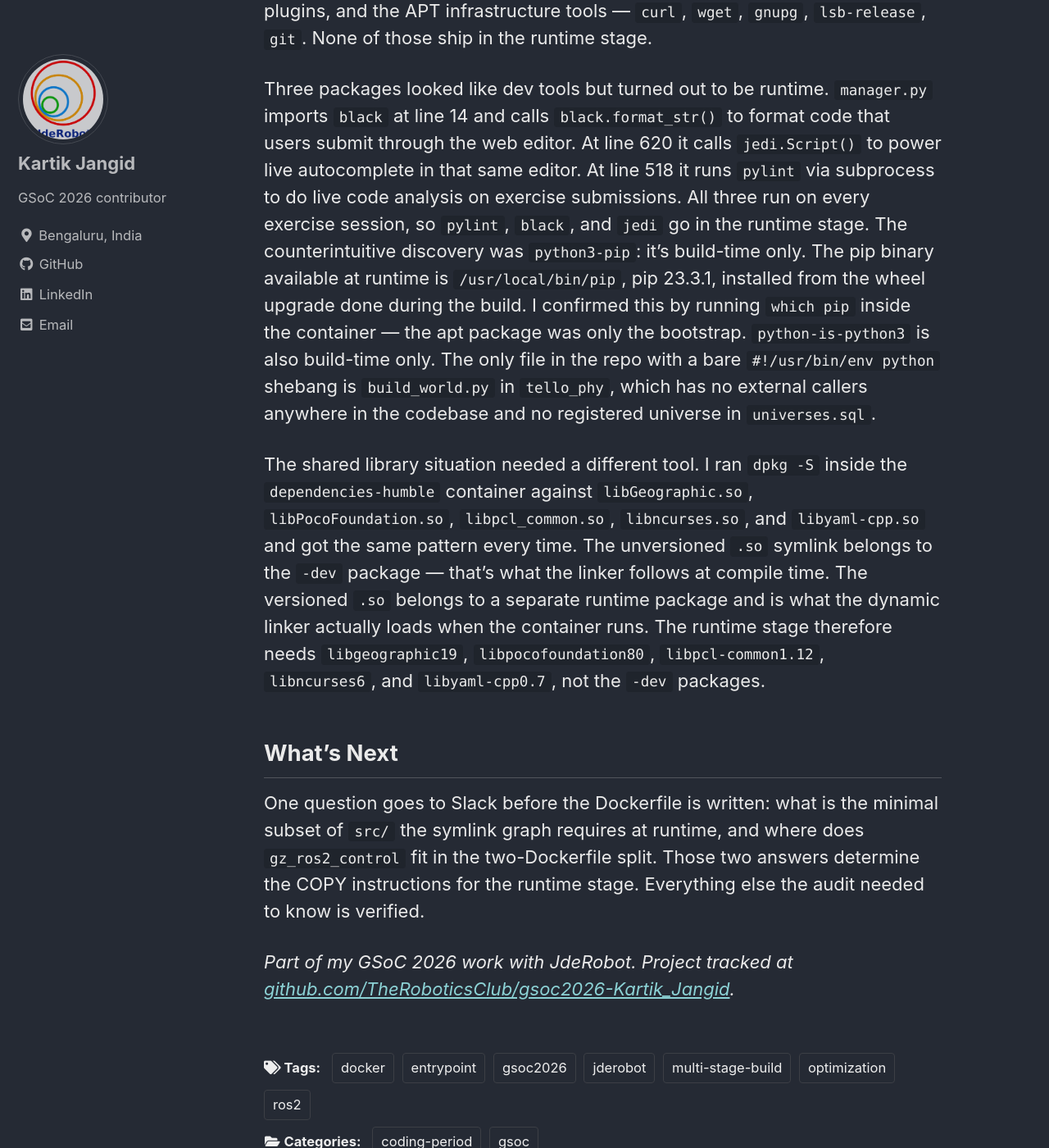
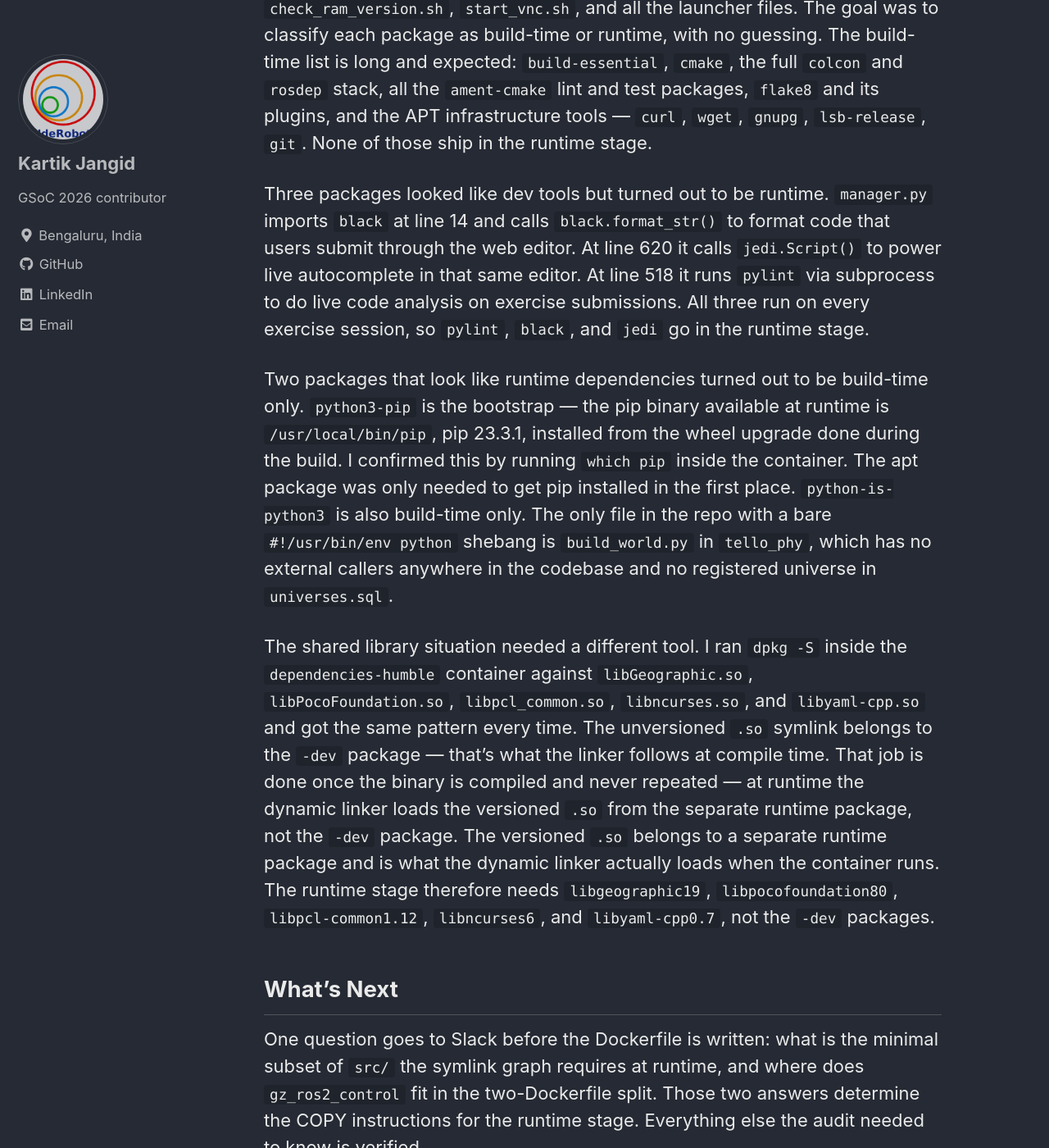
Before and after one commit to TheRoboticsClub/gsoc2026-Kartik_Jangid, a Jekyll site: the page built from docs/_posts/2026-06-18-coding-week-4.md, in a window 1280 px wide and 1400 px high, scrolled down 3320 px. Shown: the whole window at 82% size. Built offline with Jekyll 4.4.1, drawn with Linux system fonts in a browser that asks for light colours; cached includes are drawn as plain includes; some of the changed text lies outside the part shown.

Commit message:
improved runtime stage explanation

```diff
--- a/docs/_posts/2026-06-18-coding-week-4.md
+++ b/docs/_posts/2026-06-18-coding-week-4.md
@@ -54,11 +54,15 @@
 
 ## What the Runtime Stage Actually Needs
 
+A package is build-time only if nothing running inside the container after the entrypoint fires ever calls, imports, or loads it — the criterion that drove every classification below.
+
 To figure out which packages actually need to ship in the runtime image, I traced every apt package in `Dockerfile.dependencies_humble` through the files that run at container start: `entrypoint.sh`, `manager.py`, `set_dri_name.sh`, `check_ram_version.sh`, `start_vnc.sh`, and all the launcher files. The goal was to classify each package as build-time or runtime, with no guessing. The build-time list is long and expected: `build-essential`, `cmake`, the full `colcon` and `rosdep` stack, all the `ament-cmake` lint and test packages, `flake8` and its plugins, and the APT infrastructure tools — `curl`, `wget`, `gnupg`, `lsb-release`, `git`. None of those ship in the runtime stage.
 
-Three packages looked like dev tools but turned out to be runtime. `manager.py` imports `black` at line 14 and calls `black.format_str()` to format code that users submit through the web editor. At line 620 it calls `jedi.Script()` to power live autocomplete in that same editor. At line 518 it runs `pylint` via subprocess to do live code analysis on exercise submissions. All three run on every exercise session, so `pylint`, `black`, and `jedi` go in the runtime stage. The counterintuitive discovery was `python3-pip`: it's build-time only. The pip binary available at runtime is `/usr/local/bin/pip`, pip 23.3.1, installed from the wheel upgrade done during the build. I confirmed this by running `which pip` inside the container — the apt package was only the bootstrap. `python-is-python3` is also build-time only. The only file in the repo with a bare `#!/usr/bin/env python` shebang is `build_world.py` in `tello_phy`, which has no external callers anywhere in the codebase and no registered universe in `universes.sql`.
+Three packages looked like dev tools but turned out to be runtime. `manager.py` imports `black` at line 14 and calls `black.format_str()` to format code that users submit through the web editor. At line 620 it calls `jedi.Script()` to power live autocomplete in that same editor. At line 518 it runs `pylint` via subprocess to do live code analysis on exercise submissions. All three run on every exercise session, so `pylint`, `black`, and `jedi` go in the runtime stage.
 
-The shared library situation needed a different tool. I ran `dpkg -S` inside the `dependencies-humble` container against `libGeographic.so`, `libPocoFoundation.so`, `libpcl_common.so`, `libncurses.so`, and `libyaml-cpp.so` and got the same pattern every time. The unversioned `.so` symlink belongs to the `-dev` package — that's what the linker follows at compile time. The versioned `.so` belongs to a separate runtime package and is what the dynamic linker actually loads when the container runs. The runtime stage therefore needs `libgeographic19`, `libpocofoundation80`, `libpcl-common1.12`, `libncurses6`, and `libyaml-cpp0.7`, not the `-dev` packages.
+Two packages that look like runtime dependencies turned out to be build-time only. `python3-pip` is the bootstrap — the pip binary available at runtime is `/usr/local/bin/pip`, pip 23.3.1, installed from the wheel upgrade done during the build. I confirmed this by running `which pip` inside the container. The apt package was only needed to get pip installed in the first place. `python-is-python3` is also build-time only. The only file in the repo with a bare `#!/usr/bin/env python` shebang is `build_world.py` in `tello_phy`, which has no external callers anywhere in the codebase and no registered universe in `universes.sql`.
+
+The shared library situation needed a different tool. I ran `dpkg -S` inside the `dependencies-humble` container against `libGeographic.so`, `libPocoFoundation.so`, `libpcl_common.so`, `libncurses.so`, and `libyaml-cpp.so` and got the same pattern every time. The unversioned `.so` symlink belongs to the `-dev` package — that's what the linker follows at compile time. That job is done once the binary is compiled and never repeated — at runtime the dynamic linker loads the versioned `.so` from the separate runtime package, not the `-dev` package. The versioned `.so` belongs to a separate runtime package and is what the dynamic linker actually loads when the container runs. The runtime stage therefore needs `libgeographic19`, `libpocofoundation80`, `libpcl-common1.12`, `libncurses6`, and `libyaml-cpp0.7`, not the `-dev` packages.
 
 
 ## What's Next
```
